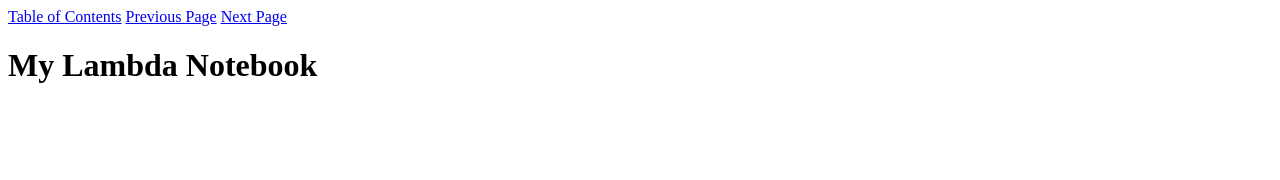
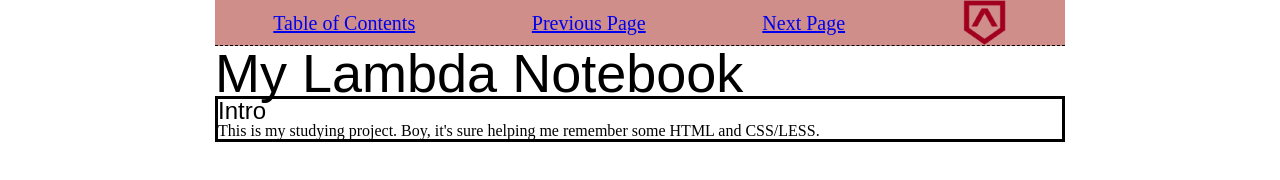
Before and after one commit to jdorety/note_book, a plain HTML site: page index.html in a window 1280 px wide. Drawn offline with Linux system fonts and the light colour scheme.

Commit message:
Set up basic navigation bar and styling

```diff
--- a/index.html
+++ b/index.html
@@ -1,23 +1,30 @@
 <!DOCTYPE html>
 <html>
+
 <head>
   <title>My Lambda Notebook</title>
   <meta charset="utf-8">
   <meta name="viewport" content="width=device-width, initial-scale=1.0">
   <link rel="stylesheet" href="css/index.css">
 </head>
-<header>
+
+<body>
   <nav>
     <a href="#">Table of Contents</a>
     <a href="#">Previous Page</a>
     <a href="#">Next Page</a>
+    <img src="img/lambda-logo.png" alt="Lambda School Logo">
+  </nav>
 
-  </nav>
-</header>
+  <header>
+    <h1>My Lambda Notebook</h1>
+  </header>
 
-<body>
-<h1>My Lambda Notebook</h1>
+  <section class="top-page">
+    <h2>Intro</h2>
+    <p>This is my studying project.  Boy, it's sure helping me remember some HTML and CSS/LESS.</p>
 
+  </section>
+</body>
 
-</body>
 </html>
--- a/less/global.less
+++ b/less/global.less
@@ -0,0 +1,44 @@
+* {
+  box-sizing: border-box;
+}
+
+body {
+  max-width: 850px;
+  width: 100%;
+  margin: 0 auto;
+
+  .top-page {
+    border: 3px solid black;
+    margin-top: 50px;
+}
+
+
+    h1,
+    h2,
+    h3,
+    h4,
+    h5 {
+      font-family: sans-serif;
+      font-weight: 400;
+    }
+
+    h1 {
+      font-size: 5.4rem;
+    }
+
+    h2 {
+      font-size: 2.4rem;
+    }
+
+    p {
+      font-size: 1.6rem;
+    }
+
+    a {
+      font-size: 1.6rem;
+    }
+
+    strong {
+      font-family: @highlight;
+    }
+  }
--- /dev/null
+++ b/less/index.less
@@ -0,0 +1,7 @@
+@import "../less/variables.less";
+@import "../less/mixins.less";
+@import "../less/reset";
+@import "../less/global";
+@import "../less/navigation.less";
+@import "../less/footer.less";
+@import "../less/home-page.less";
--- a/less/navigation.less
+++ b/less/navigation.less
@@ -0,0 +1,27 @@
+header {
+
+  position: fixed;
+  max-width: 850px;
+  width: 100%;
+  margin: 0 auto;
+}
+
+nav {
+  display: flex;
+  justify-content: space-around;
+  align-items: center;
+  background-color: rgba(#a62a22, 0.53);
+  border-bottom: 1px dashed;
+
+
+
+
+  a {
+    font-size: 2.0rem;
+  }
+
+  img {
+    width: 45px;
+  }
+
+}
--- a/less/reset.less
+++ b/less/reset.less
@@ -46,3 +46,7 @@ table {
 	border-collapse: collapse;
 	border-spacing: 0;
 }
+
+html {
+  font-size: 62.5%;
+}
--- a/less/variables.less
+++ b/less/variables.less
@@ -0,0 +1 @@
+@highlight: "Sans Forgetica";
```
Also changed, not shown: css/index.css.
